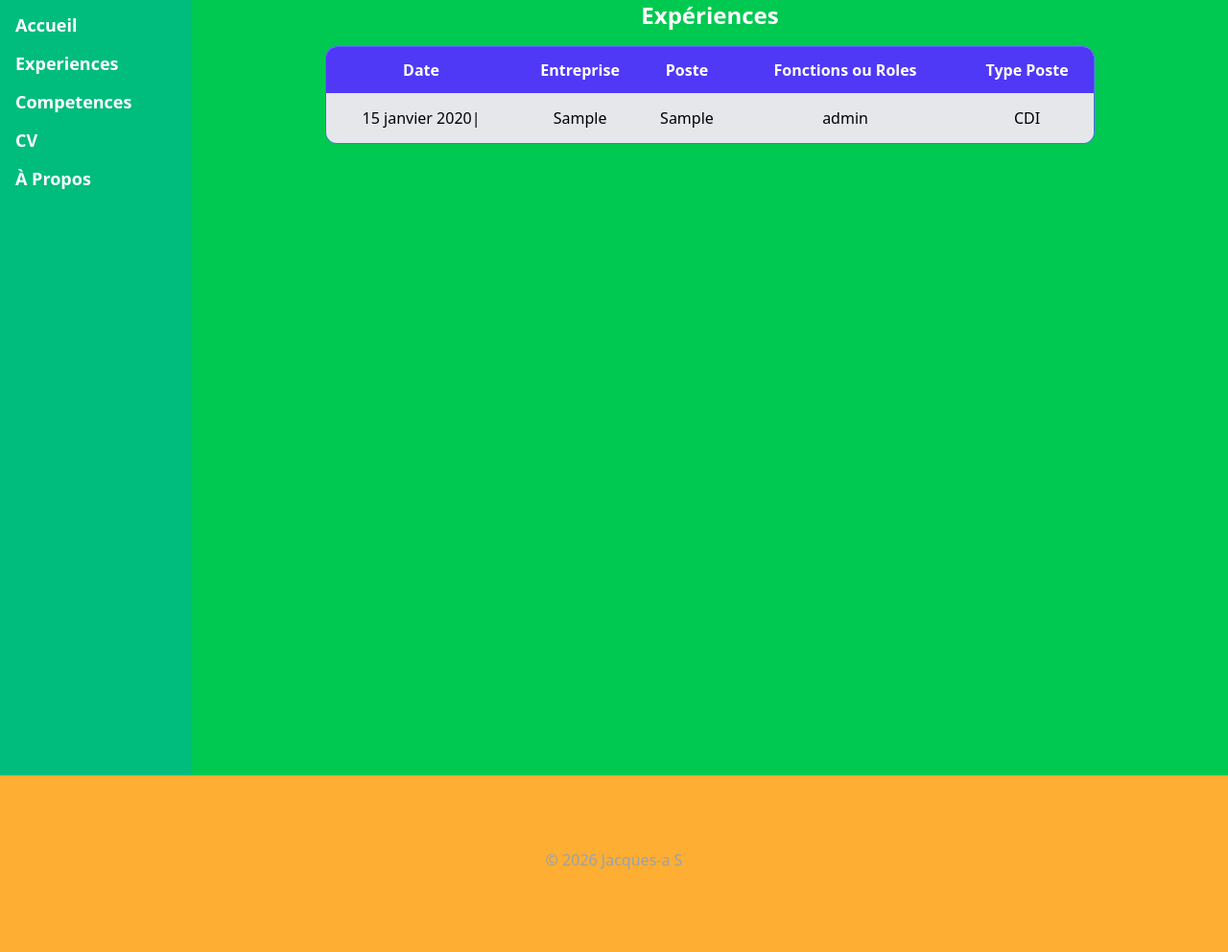
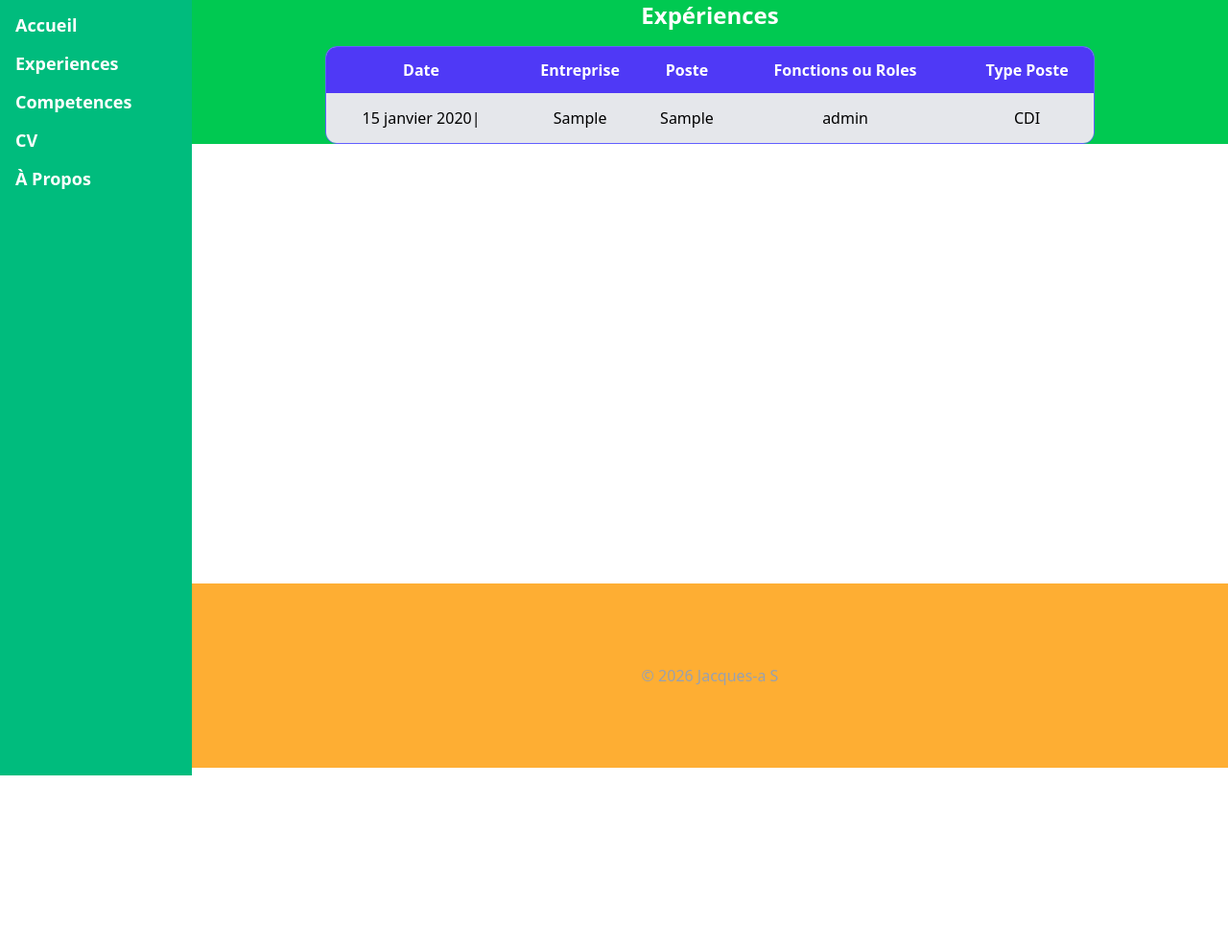
Before and after one commit to sidnou/Portfolio, a Django app: page /experiences/ in a window 1280 px wide. Shown: the whole page at 96% size. Run offline with Django 5.2, Linux system fonts and the light colour scheme; tables that the repository leaves empty hold one stand-in row (values such as "Sample post"); some libraries are stand-ins or nearby versions.

Commit message:
Update experiences.html and styles.css: enhance table styling with Tailwind classes, add new color variables, and introduce utility classes for better layout control

```diff
--- a/portfolio/templates/base.html
+++ b/portfolio/templates/base.html
@@ -10,26 +10,29 @@
 <body>
 <div class="h-lvh w-full flex flex-col">
 
-    <div class="flex flex-row ">
-        <div class="bg-emerald-500">
+    <div class="flex flex-row">
+        <div class="bg-emerald-500 fixed left=0">
             <div class="w-50  h-dvh max-lg:invisible max-lg:w-12">
                 {% include "menus.html" %}
 
             </div>
 
         </div>
-        <div class="w-full bg-green-500">
-            <div class="justify-center text-center">
-                {% block content %}
+        <div class="h-dvh w-full ml-50 max-lg:ml-12">
 
-                {% endblock %}
+            <div class="bg-green-500">
+                <div class="justify-center text-center">
+                    {% block content %}
+
+                    {% endblock %}
+                </div>
             </div>
         </div>
     </div>
 </div>
 
 
-<div class=" h-48 flex bg-amber-500/80 justify-center items-center max-lg:h-24">
+<div class=" sticky ml-50  bottom-0 h-48 flex bg-amber-500/80 justify-center items-center max-lg:h-24">
 
     <footer class="text-gray-400">
         <p>© 2026 Jacques-a S</p>
--- a/portfolio/theme/static/css/dist/styles.css
+++ b/portfolio/theme/static/css/dist/styles.css
@@ -13,33 +13,23 @@
     --color-emerald-500: oklch(69.6% 0.17 162.48);
     --color-cyan-500: oklch(71.5% 0.143 215.221);
     --color-blue-500: oklch(62.3% 0.214 259.815);
-    --color-indigo-50: oklch(96.2% 0.018 272.314);
-    --color-indigo-200: oklch(87% 0.065 274.039);
     --color-indigo-500: oklch(58.5% 0.233 277.117);
     --color-indigo-600: oklch(51.1% 0.262 276.966);
     --color-gray-50: oklch(98.5% 0.002 247.839);
     --color-gray-200: oklch(92.8% 0.006 264.531);
-    --color-gray-300: oklch(87.2% 0.01 258.338);
     --color-gray-400: oklch(70.7% 0.022 261.325);
-    --color-gray-700: oklch(37.3% 0.034 259.733);
     --color-black: #000;
     --color-white: #fff;
     --spacing: 0.25rem;
-    --container-xl: 36rem;
-    --text-sm: 0.875rem;
-    --text-sm--line-height: calc(1.25 / 0.875);
     --text-lg: 1.125rem;
     --text-lg--line-height: calc(1.75 / 1.125);
     --text-2xl: 1.5rem;
     --text-2xl--line-height: calc(2 / 1.5);
     --text-5xl: 3rem;
     --text-5xl--line-height: 1;
-    --font-weight-semibold: 600;
     --font-weight-bold: 700;
     --tracking-normal: 0em;
-    --tracking-wide: 0.025em;
     --leading-normal: 1.5;
-    --radius-lg: 0.5rem;
     --radius-xl: 0.75rem;
     --default-transition-duration: 150ms;
     --default-transition-timing-function: cubic-bezier(0.4, 0, 0.2, 1);
@@ -214,6 +204,12 @@
   .static {
     position: static;
   }
+  .sticky {
+    position: sticky;
+  }
+  .bottom-0 {
+    bottom: calc(var(--spacing) * 0);
+  }
   .container {
     width: 100%;
     @media (width >= 40rem) {
@@ -244,8 +240,14 @@
   .m-6 {
     margin: calc(var(--spacing) * 6);
   }
+  .mx-50 {
+    margin-inline: calc(var(--spacing) * 50);
+  }
   .mx-auto {
     margin-inline: auto;
+  }
+  .ml-50 {
+    margin-left: calc(var(--spacing) * 50);
   }
   .block {
     display: block;
@@ -426,6 +441,11 @@
   .max-lg\:invisible {
     @media (width < 64rem) {
       visibility: hidden;
+    }
+  }
+  .max-lg\:ml-12 {
+    @media (width < 64rem) {
+      margin-left: calc(var(--spacing) * 12);
     }
   }
   .max-lg\:h-24 {
@@ -541,6 +561,11 @@
   inherits: false;
   initial-value: 0 0 #0000;
 }
+@property --tw-outline-style {
+  syntax: "*";
+  inherits: false;
+  initial-value: solid;
+}
 @property --tw-blur {
   syntax: "*";
   inherits: false;
@@ -620,6 +645,7 @@
       --tw-ring-offset-width: 0px;
       --tw-ring-offset-color: #fff;
       --tw-ring-offset-shadow: 0 0 #0000;
+      --tw-outline-style: solid;
       --tw-blur: initial;
       --tw-brightness: initial;
       --tw-contrast: initial;
```
Also changed, not shown: other parts of portfolio/theme/static/css/dist/styles.css (+21 -8 lines).
